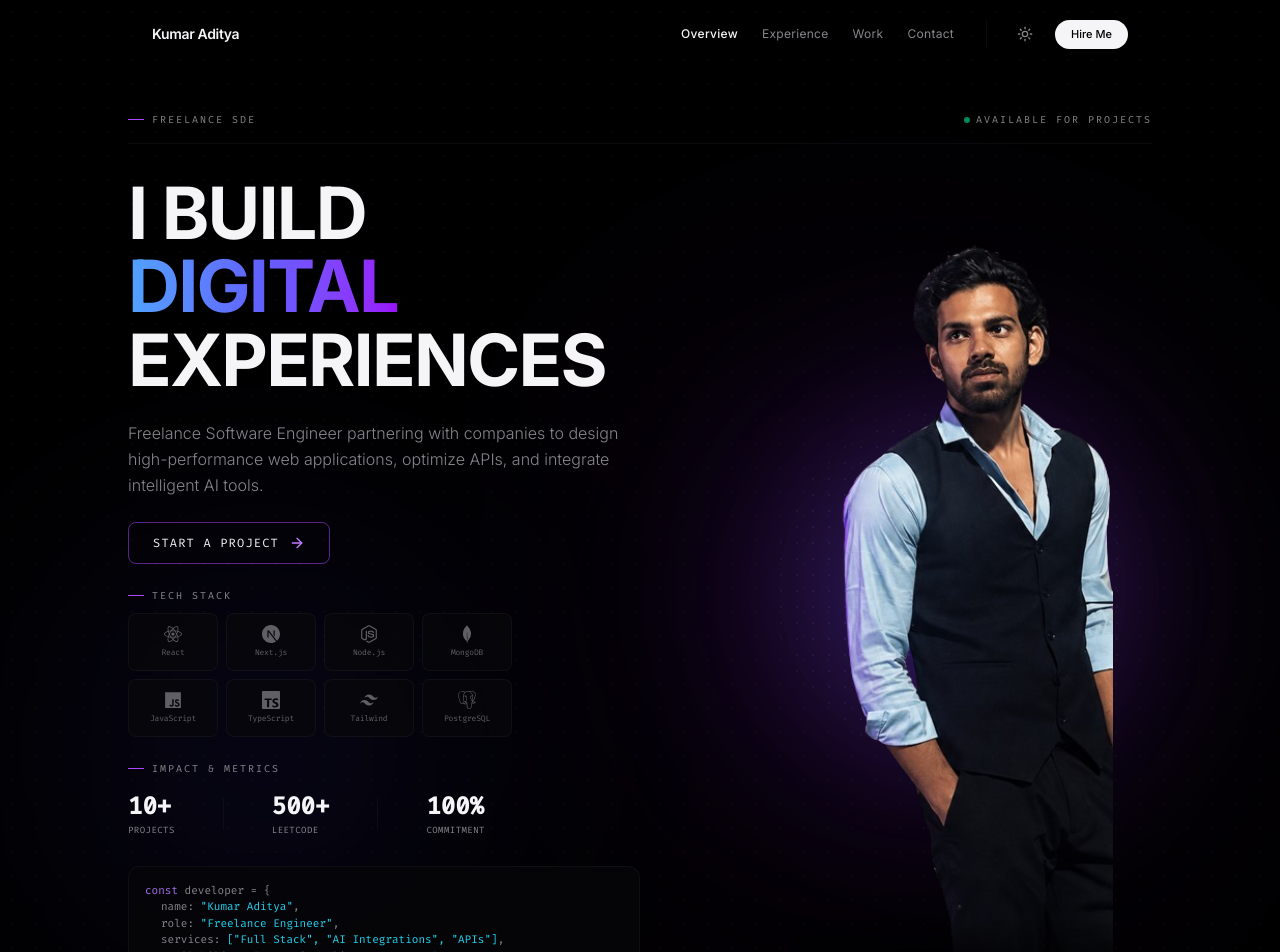
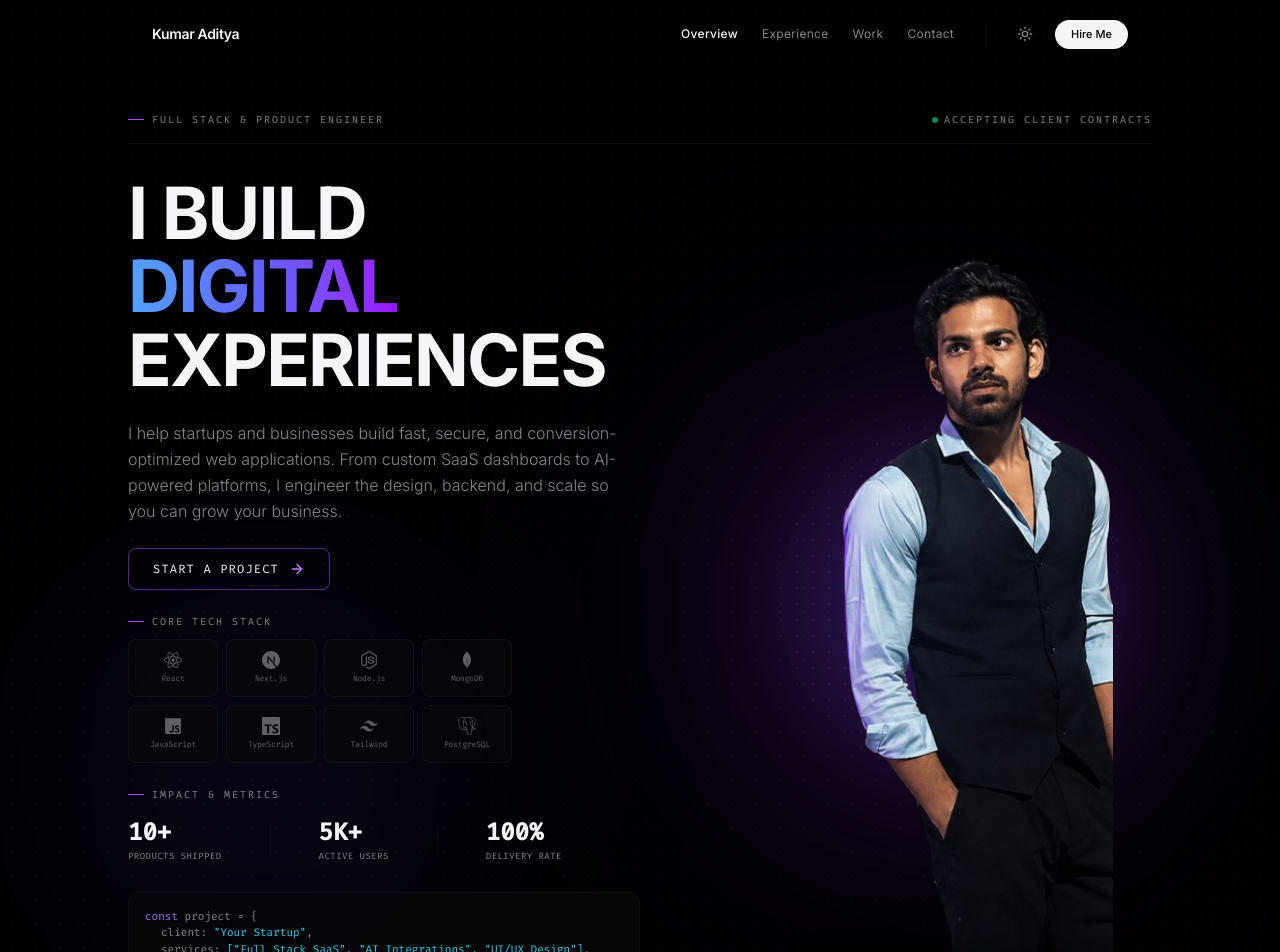
Before and after one commit to Kumaraditya18/Portfolio, a React (Vite) app: page / in a window 1280 px wide. Shown: the top 952 px of the page. Built offline with nearby package versions, Linux system fonts and the light colour scheme.

Commit message:
copy: focus Hero text, metrics, ribbons, and code snippet strictly on freelance client acquisition

```diff
--- a/src/components/Hero.jsx
+++ b/src/components/Hero.jsx
@@ -29,15 +29,15 @@ const Hero = () => {
       {/* Main Core Container */}
       <div className="section-container relative z-10">
 
-        {/* Top Mockup Ribbon */}
+        {/* Top Ribbon */}
         <div className="w-full flex items-center justify-between border-b border-border-app pb-4 mb-8 text-[10px] tracking-[0.2em] font-mono text-text-muted-app uppercase select-none">
           <div className="flex items-center gap-2">
             <span className="w-4 h-[1px] bg-purple-500"></span>
-            Freelance SDE
+            Full Stack & Product Engineer
           </div>
           <div className="flex items-center gap-1.5">
             <span className="w-1.5 h-1.5 rounded-full bg-emerald-500 animate-pulse"></span>
-            Available For Projects
+            Accepting Client Contracts
           </div>
         </div>
 
@@ -55,7 +55,7 @@ const Hero = () => {
             </h1>
 
             <p className="text-sm md:text-base text-text-muted-app font-light leading-relaxed max-w-lg">
-              Freelance Software Engineer partnering with companies to design high-performance web applications, optimize APIs, and integrate intelligent AI tools.
+              I help startups and businesses build fast, secure, and conversion-optimized web applications. From custom SaaS dashboards to AI-powered platforms, I engineer the design, backend, and scale so you can grow your business.
             </p>
 
             {/* CTA outline button */}
@@ -73,7 +73,7 @@ const Hero = () => {
             <div className="w-full flex flex-col space-y-2.5">
               <div className="flex items-center gap-2 text-[10px] tracking-[0.2em] font-mono text-text-muted-app uppercase select-none">
                 <span className="w-4 h-[1px] bg-purple-500"></span>
-                Tech Stack
+                Core Tech Stack
               </div>
               <div className="grid grid-cols-4 gap-2 max-w-sm w-full">
                 {techItems.map((tech) => (
@@ -99,35 +99,35 @@ const Hero = () => {
               <div className="flex items-center gap-8 md:gap-12 py-1">
                 <div>
                   <div className="text-xl md:text-2xl font-bold font-mono text-text-app">10+</div>
-                  <div className="text-[9px] text-text-muted-app uppercase tracking-wider font-mono mt-0.5">Projects</div>
+                  <div className="text-[9px] text-text-muted-app uppercase tracking-wider font-mono mt-0.5">Products Shipped</div>
                 </div>
                 <div className="w-px h-8 bg-border-app"></div>
                 <div>
-                  <div className="text-xl md:text-2xl font-bold font-mono text-text-app">500+</div>
-                  <div className="text-[9px] text-text-muted-app uppercase tracking-wider font-mono mt-0.5">Leetcode</div>
+                  <div className="text-xl md:text-2xl font-bold font-mono text-text-app">5K+</div>
+                  <div className="text-[9px] text-text-muted-app uppercase tracking-wider font-mono mt-0.5">Active Users</div>
                 </div>
                 <div className="w-px h-8 bg-border-app"></div>
                 <div>
                   <div className="text-xl md:text-2xl font-bold font-mono text-text-app">100%</div>
-                  <div className="text-[9px] text-text-muted-app uppercase tracking-wider font-mono mt-0.5">Commitment</div>
+                  <div className="text-[9px] text-text-muted-app uppercase tracking-wider font-mono mt-0.5">Delivery Rate</div>
                 </div>
               </div>
             </div>
 
             {/* Developer Code Snippet */}
             <div className="w-full max-w-lg bg-[#070709]/80 border border-border-app rounded-xl p-4 text-left font-mono text-[11px] text-[#86868b] leading-normal select-none hidden min-[480px]:block">
-              <span className="text-[#a771ee]">const</span> developer = &#123;
+              <span className="text-[#a771ee]">const</span> project = &#123;
               <div className="pl-4">
-                name: <span className="text-[#22d3ee]">"Kumar Aditya"</span>,
+                client: <span className="text-[#22d3ee]">"Your Startup"</span>,
               </div>
               <div className="pl-4">
-                role: <span className="text-[#22d3ee]">"Freelance Engineer"</span>,
+                services: <span className="text-[#22d3ee]">["Full Stack SaaS", "AI Integrations", "UI/UX Design"]</span>,
               </div>
               <div className="pl-4">
-                services: <span className="text-[#22d3ee]">["Full Stack", "AI Integrations", "APIs"]</span>,
+                timeline: <span className="text-[#22d3ee]">"4 - 6 Weeks Delivery"</span>,
               </div>
               <div className="pl-4">
-                availability: <span className="text-[#22d3ee]">"Accepting client contracts"</span>
+                guarantee: <span className="text-[#22d3ee]">"Clean, Scalable & High-Converting Code"</span>
               </div>
               &#125;;
             </div>
```
